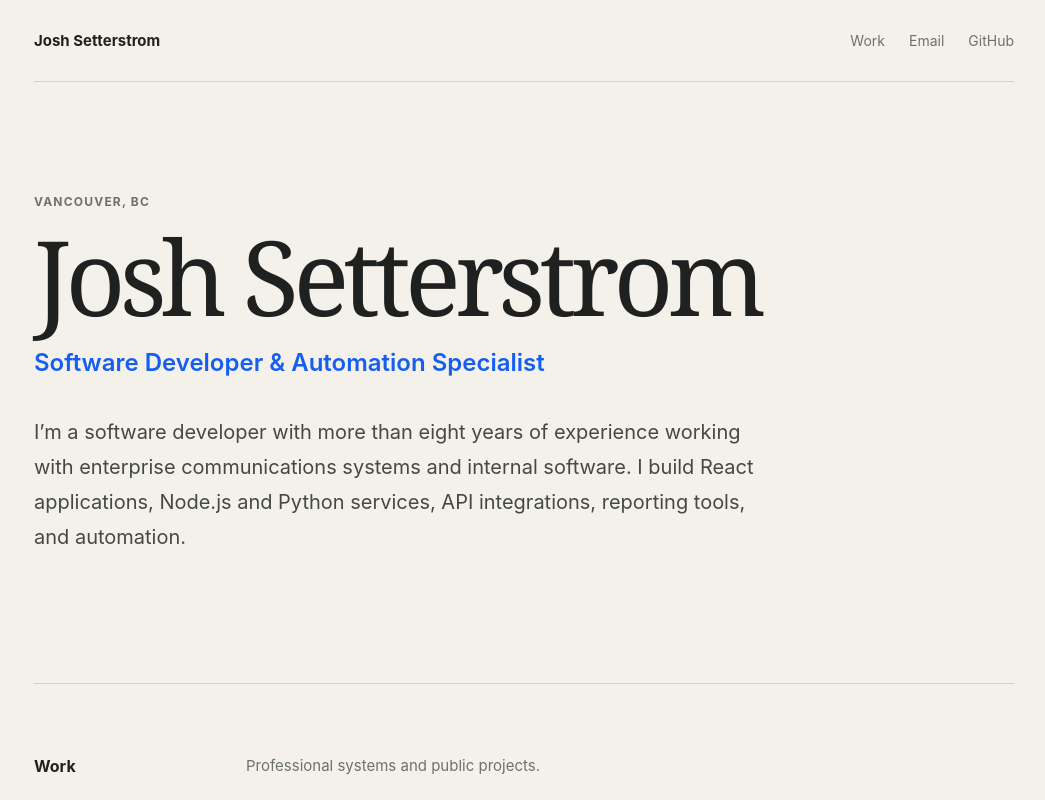
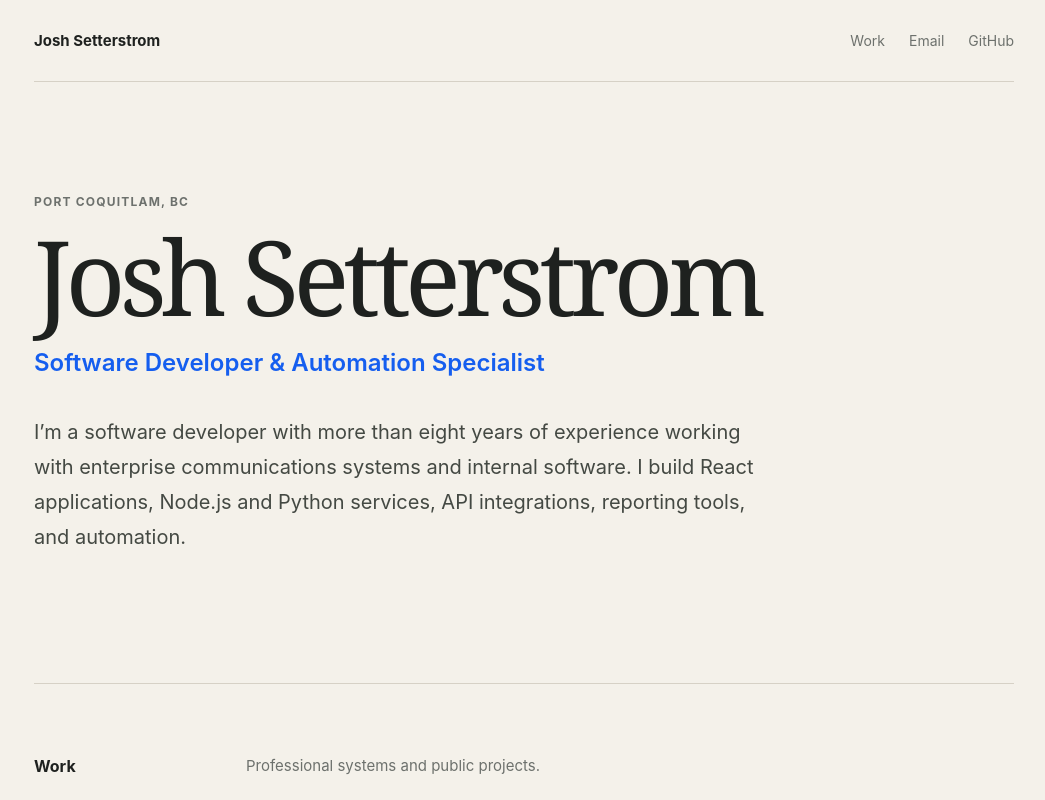
Before and after one commit to JoshSetterstrom/portfolio, a React (Vite) app: page / in a window 1280 px wide. Shown: the top 800 px of the page, without its empty margins (116-1161 px from the left). Built offline with nearby package versions, Linux system fonts and the light colour scheme.

Commit message:
20260716

```diff
--- a/src/App.jsx
+++ b/src/App.jsx
@@ -91,7 +91,7 @@ const App = () => (
 
         <main id="top">
             <section className="intro" aria-labelledby="page-title">
-                <p className="intro__location">Vancouver, BC</p>
+                <p className="intro__location">Port Coquitlam, BC</p>
                 <h1 id="page-title">Josh Setterstrom</h1>
                 <p className="intro__role">
                     Software Developer &amp; Automation Specialist
```
